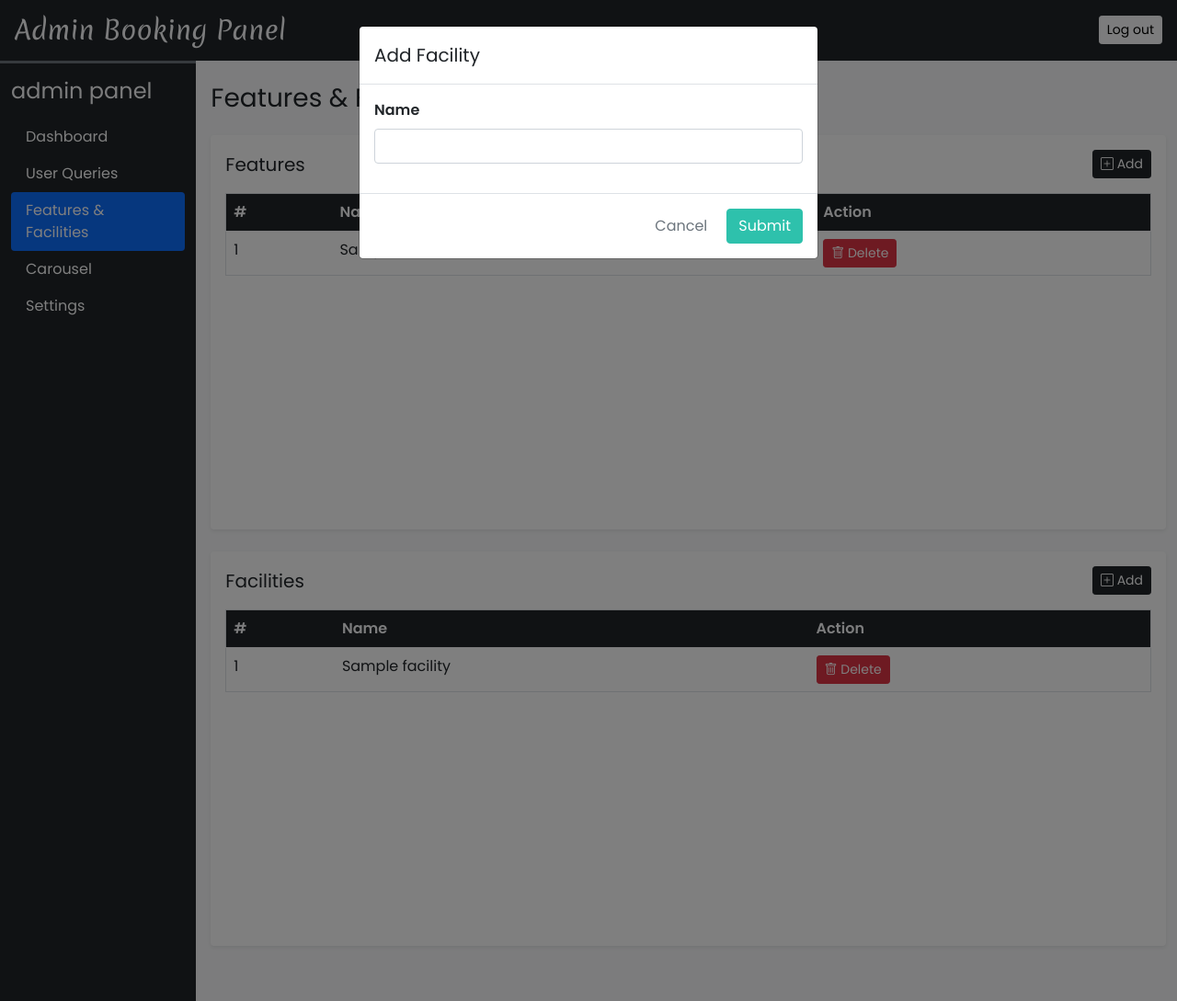
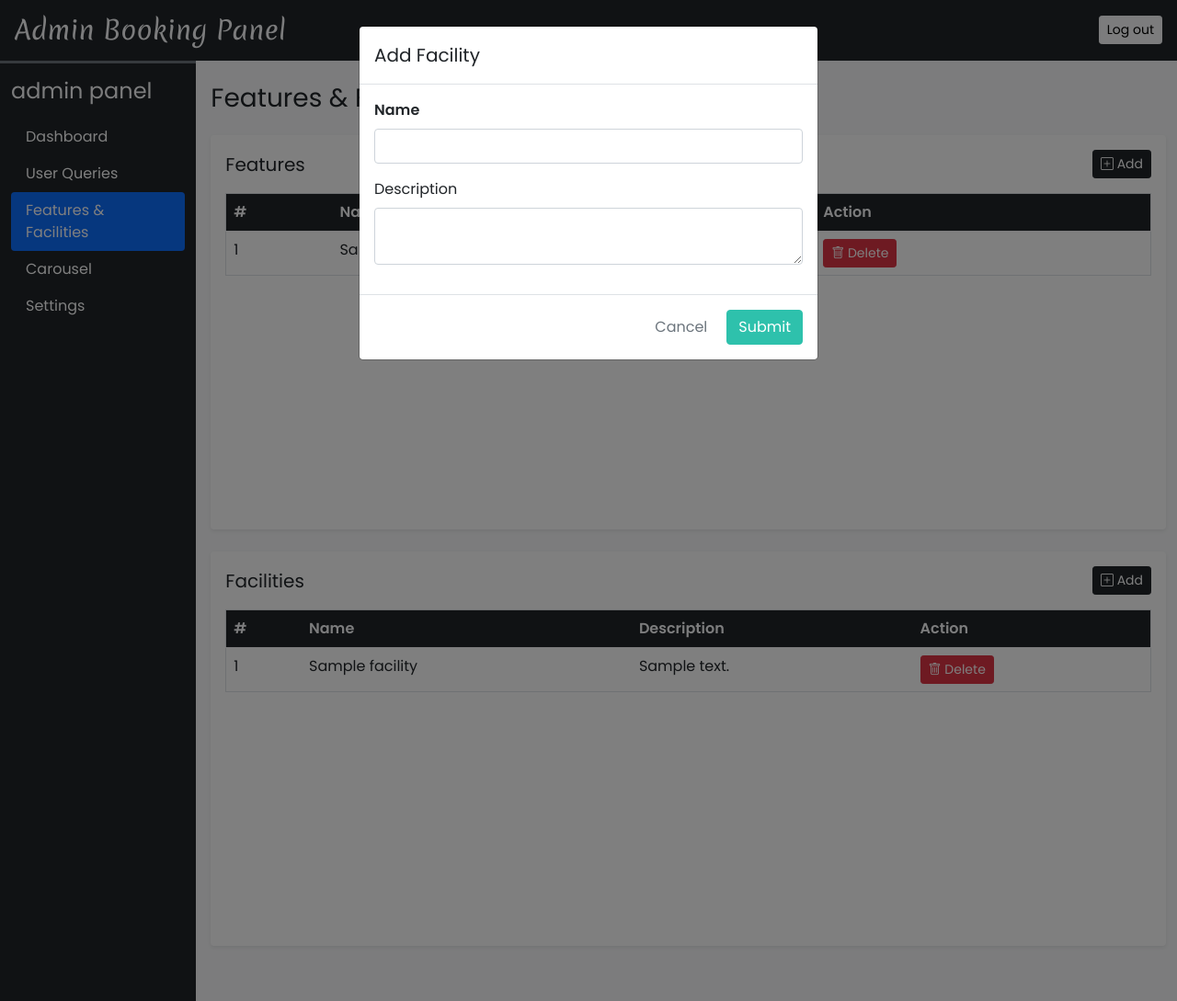
Before and after one commit to UIT-21522130/HotelBooking, a PHP site: page /Hotelbooking/admin/features_facilities.php in a window 1280 px wide, after a click on "Add". Shown: the whole page at 92% size. Run offline with PHP 8.4, Linux system fonts and the light colour scheme; a user stored in the database is signed in; tables that the repository leaves empty or names only in its code hold one stand-in row (values such as "Sample post").

Commit message:
desc(facilities)

```diff
--- a/admin/ajax/features_facilities.php
+++ b/admin/ajax/features_facilities.php
@@ -49,9 +49,9 @@
     //FACILITIES
     if(isset($_POST['add_facility'])){
         $frm_data = filteration($_POST);
-        $q = "INSERT INTO `facilities`(`name`) VALUES (?) ";
-        $values = [$frm_data['name']];
-        $res = insert($q,$values,'s');
+        $q = "INSERT INTO `facilities`(`name`,`description`) VALUES (?,?) ";
+        $values = [$frm_data['name'],$frm_data['desc']];
+        $res = insert($q,$values,'ss');
         echo $res;
 
     }
@@ -65,6 +65,7 @@
                 <tr>
                     <td>$i</td>
                     <td>$row[name]</td>
+                    <td>$row[description]</td>
 
                     <td>
                         <button type="button" onclick="rem_facility($row[id])" class="btn btn-danger btn-sm shadow-none">
--- a/admin/features_facilities.php
+++ b/admin/features_facilities.php
@@ -115,7 +115,7 @@
                                             <tr class="bg-dark text-light">
                                                 <th scope="col">#</th>
                                                 <th scope="col">Name</th>
-                                                <!-- <th scope="col">Description</th> -->
+                                                 <th scope="col">Description</th>
                                                 <th scope="col">Action</th>
                                             </tr>
                                         </thead>
@@ -168,10 +168,10 @@
                             <label class="form-label fw-bold">Name</label>
                             <input type="text" name="facility_name"  class="form-control shadow-none" required>
                         </div>
-                       <!--  <div class="mb-3">
+                         <div class="mb-3">
                             <label  class="form-label">Description</label>
                             <textarea  name="facility_desc" class="form-control shadow-none rows='3' "></textarea>
-                        </div> -->
+                        </div>
                     </div>
                     <div class="modal-footer">
                         <button type="reset"  class="btn text-secondary shadow-none" da ta-bs-dismiss="modal">Cancel</button>
@@ -265,6 +265,7 @@
         {
             let data = new FormData();
             data.append('name',facility_s_form.elements['facility_name'].value);
+            data.append('desc',facility_s_form.elements['facility_desc'].value);
             data.append('add_facility','');
 
             let xhr = new XMLHttpRequest();
@@ -279,6 +280,7 @@
                 if(this.responseText == 1){
                     alert('success','New Facility added!');
                     facility_s_form.elements['facility_name'].value = '';
+                    facility_s_form.elements['facility_desc'].value = '';
                     get_facilities();
                 }
                 else{
```
